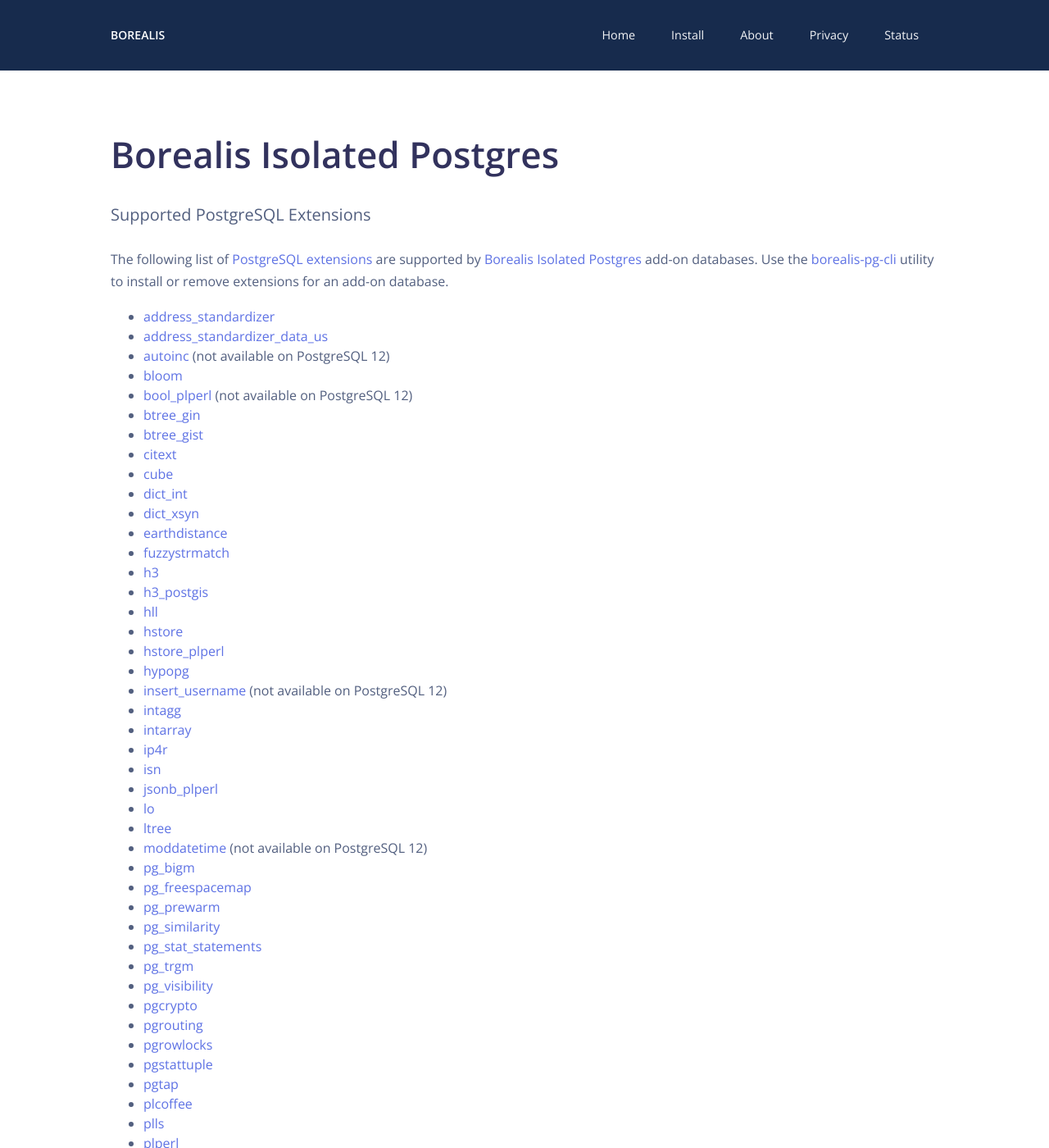
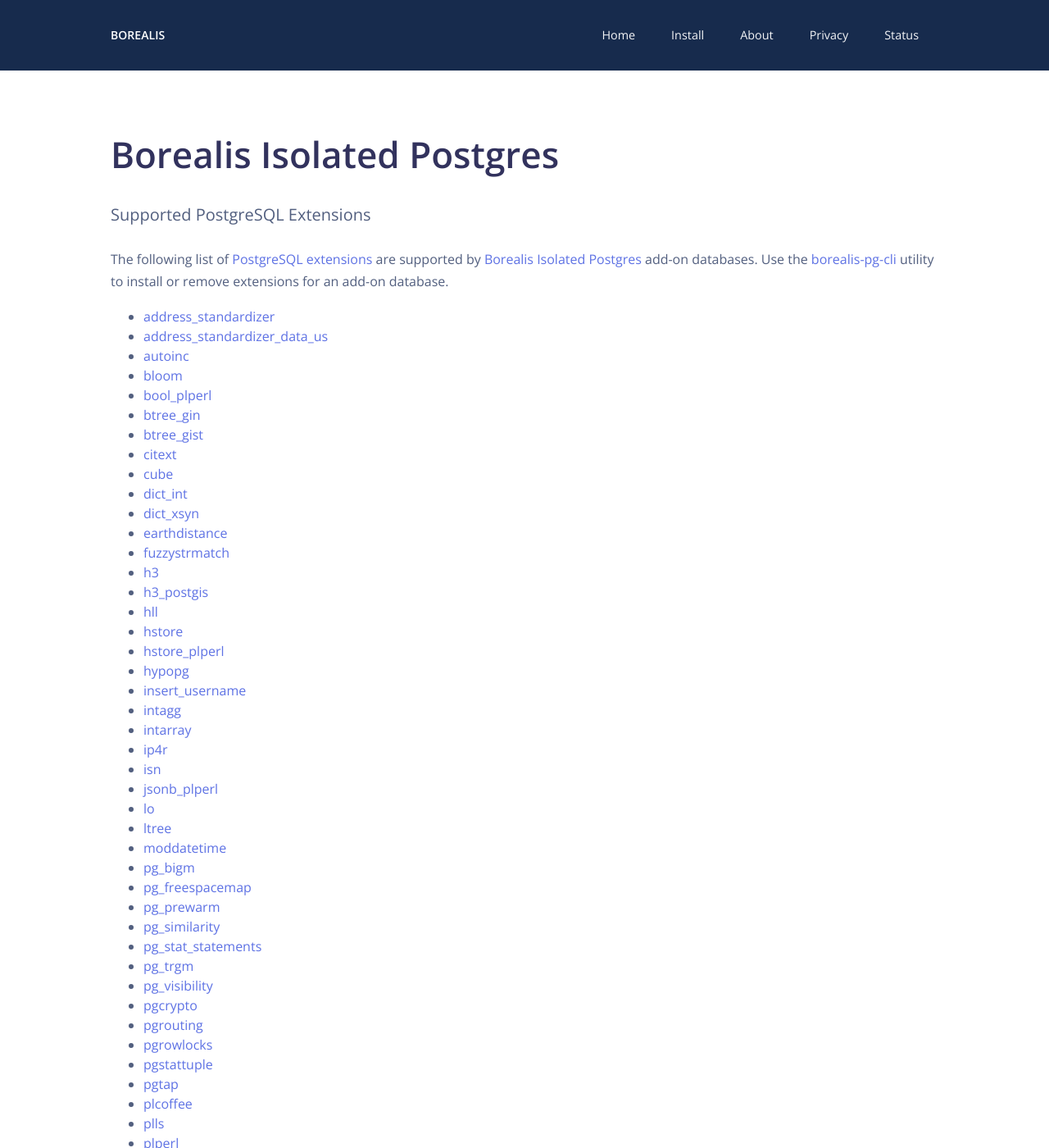
Before and after one commit to OldSneerJaw/borealis-data-www, a Jekyll site: the page built from _pages/pg-extensions-support.md, in a window 1280 px wide and 1400 px high. Shown: the whole window at 82% size. Built offline with Jekyll 4.4.1, drawn with Linux system fonts in a browser that asks for light colours; nearby versions of some CDN libraries; some of the changed text lies outside the part shown.

Commit message:
Remove mentions of PostgreSQL 12
Since PostgreSQL has reached its end of life, it is no longer supported.

```diff
--- a/_pages/pg-extensions-support.md
+++ b/_pages/pg-extensions-support.md
@@ -8,9 +8,9 @@
 
 - [address_standardizer](https://postgis.net/docs/manual-3.4/Extras.html#Address_Standardizer)
 - [address_standardizer_data_us](https://postgis.net/docs/manual-3.4/Extras.html#Address_Standardizer)
-- [autoinc](https://www.postgresql.org/docs/16/contrib-spi.html#CONTRIB-SPI-AUTOINC) (not available on PostgreSQL 12)
+- [autoinc](https://www.postgresql.org/docs/16/contrib-spi.html#CONTRIB-SPI-AUTOINC)
 - [bloom](https://www.postgresql.org/docs/16/bloom.html)
-- [bool_plperl](https://www.postgresql.org/docs/16/plperl-funcs.html) (not available on PostgreSQL 12)
+- [bool_plperl](https://www.postgresql.org/docs/16/plperl-funcs.html)
 - [btree_gin](https://www.postgresql.org/docs/16/btree-gin.html)
 - [btree_gist](https://www.postgresql.org/docs/16/btree-gist.html)
 - [citext](https://www.postgresql.org/docs/16/citext.html)
@@ -25,7 +25,7 @@
 - [hstore](https://www.postgresql.org/docs/16/hstore.html)
 - [hstore_plperl](https://www.postgresql.org/docs/16/hstore.html#HSTORE-TRANSFORMS)
 - [hypopg](https://github.com/HypoPG/hypopg/tree/1.4.1)
-- [insert_username](https://www.postgresql.org/docs/16/contrib-spi.html#CONTRIB-SPI-INSERT-USERNAME) (not available on PostgreSQL 12)
+- [insert_username](https://www.postgresql.org/docs/16/contrib-spi.html#CONTRIB-SPI-INSERT-USERNAME)
 - [intagg](https://www.postgresql.org/docs/16/intagg.html)
 - [intarray](https://www.postgresql.org/docs/16/intarray.html)
 - [ip4r](https://github.com/RhodiumToad/ip4r/tree/2.4)
@@ -33,7 +33,7 @@
 - [jsonb_plperl](https://www.postgresql.org/docs/16/datatype-json.html#DATATYPE-JSON-TRANSFORMS)
 - [lo](https://www.postgresql.org/docs/16/lo.html)
 - [ltree](https://www.postgresql.org/docs/16/ltree.html)
-- [moddatetime](https://www.postgresql.org/docs/16/contrib-spi.html#CONTRIB-SPI-MODDATETIME) (not available on PostgreSQL 12)
+- [moddatetime](https://www.postgresql.org/docs/16/contrib-spi.html#CONTRIB-SPI-MODDATETIME)
 - [pg_bigm](https://pgbigm.osdn.jp/pg_bigm_en-1-2.html)
 - [pg_freespacemap](https://www.postgresql.org/docs/16/pgfreespacemap.html)
 - [pg_prewarm](https://www.postgresql.org/docs/16/pgprewarm.html)
@@ -57,7 +57,7 @@
 - [postgis_raster](https://www.postgis.net/docs/manual-3.4/using_raster_dataman.html)
 - [prefix](https://github.com/dimitri/prefix/tree/v1.2.10)
 - [rdkit](https://www.rdkit.org/docs/Cartridge.html)
-- [refint](https://www.postgresql.org/docs/16/contrib-spi.html#CONTRIB-SPI-REFINT) (not available on PostgreSQL 12)
+- [refint](https://www.postgresql.org/docs/16/contrib-spi.html#CONTRIB-SPI-REFINT)
 - [sslinfo](https://www.postgresql.org/docs/16/sslinfo.html)
 - [tablefunc](https://www.postgresql.org/docs/16/tablefunc.html)
 - [tsm_system_rows](https://www.postgresql.org/docs/16/tsm-system-rows.html)
```
